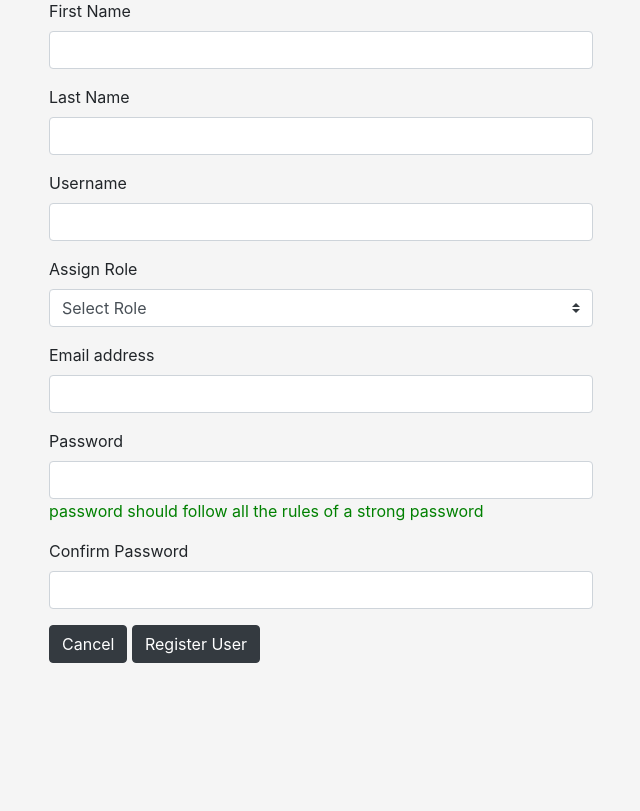
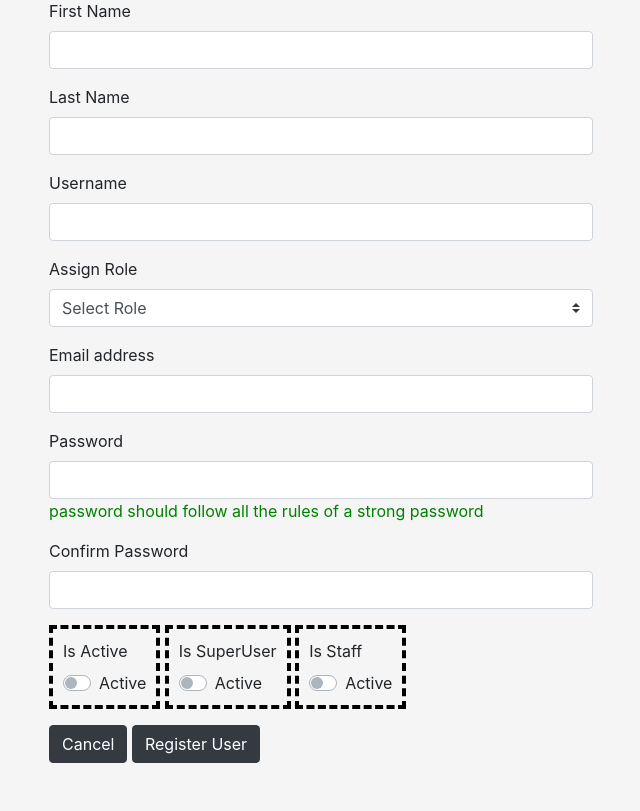
Before and after one commit to ravikumar-2000/tut_proj_django, a Django app: page /regitser-user/ in a window 1280 px wide. Shown: the part 172-983 px from the top of the page, without its empty margins (319-959 px from the left). Before the commit the page ends 835 px from the top, so only its background shows below. Run offline with Django 4.2, Linux system fonts and the light colour scheme; the visitor is signed in with stand-in values (Sample User, id 1); data that the repository does not hold is empty.

Commit message:
last commit as per date 27 Nov 2022

```diff
--- a/templates/roles/roles_create_update.html
+++ b/templates/roles/roles_create_update.html
@@ -25,7 +25,6 @@
                     id="id_is_active" name="is_active">
                 <label class="custom-control-label" for="id_is_active">Active</label>
             </div>
-
         </div>
         <a href="{{ request.META.HTTP_REFERER }}">
             <button type="button" class="btn btn-dark">Cancel</button>
--- a/templates/users/user_registration_form.html
+++ b/templates/users/user_registration_form.html
@@ -54,7 +54,8 @@
         </div>
         <div class="form-group">
             <label for="id_user_email">Email address</label>
-            <input required type="email" class="form-control" id="id_user_email" name="email" value="{{ current_user.email }}">
+            <input required type="email" class="form-control" id="id_user_email" name="email"
+                value="{{ current_user.email }}">
         </div>
         {% if not current_user %}
         <div class="form-group">
@@ -67,6 +68,38 @@
             <input required type="password" class="form-control" id="id_user_password_confirmation" name="password2">
         </div>
         {% endif %}
+
+        <div class="form-group">
+
+            <div style="display: inline-block; border: 4px dashed black; padding: 10px;">
+                <label for="id_active">Is Active</label>
+                <div class="custom-control custom-switch">
+                    <input type="checkbox" {% if current_user.is_active %} checked {% endif %}
+                        class="custom-control-input" id="id_is_active" name="is_active">
+                    <label class="custom-control-label" for="id_is_active">Active</label>
+                </div>
+            </div>
+
+            <div style="display: inline-block; border: 4px dashed black; padding: 10px;">
+                <label for="id_superuser">Is SuperUser</label>
+                <div class="custom-control custom-switch">
+                    <input type="checkbox" {% if current_user.is_superuser %} checked {% endif %}
+                        class="custom-control-input" id="id_is_superuser" name="is_superuser">
+                    <label class="custom-control-label" for="id_is_superuser">Active</label>
+                </div>
+            </div>
+
+            <div style="display: inline-block; border: 4px dashed black; padding: 10px;">
+                <label for="id_staff">Is Staff</label>
+                <div class="custom-control custom-switch">
+                    <input type="checkbox" {% if current_user.is_staff %} checked {% endif %} class="custom-control-input"
+                        id="id_is_staff" name="is_staff">
+                    <label class="custom-control-label" for="id_is_staff">Active</label>
+                </div>
+            </div>
+
+        </div>
+
         <a href="{{ request.META.HTTP_REFERER }}">
             <button type="button" class="btn btn-dark">Cancel</button>
         </a>
```
